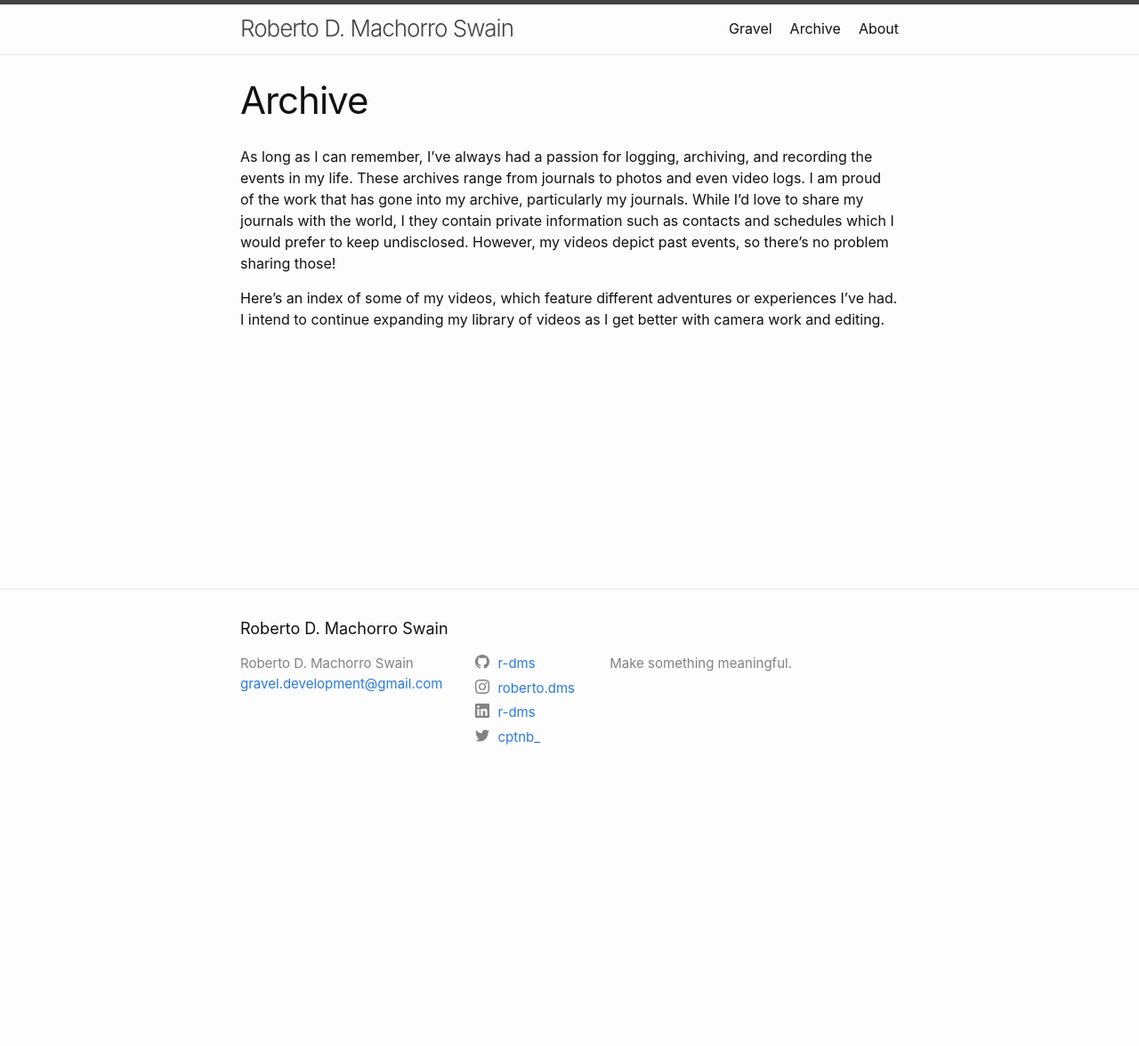
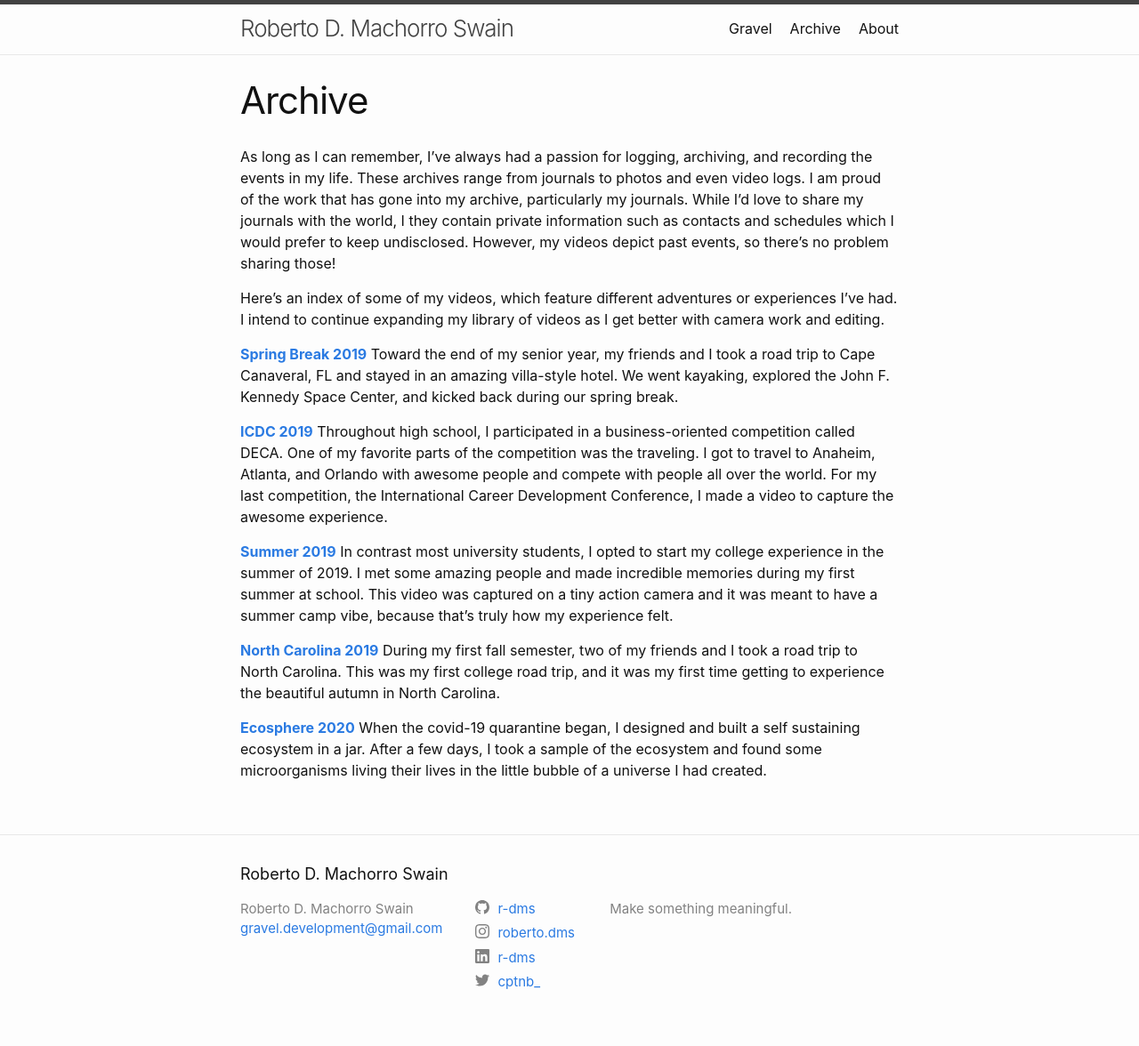
Before and after one commit to r-dms/r-dms.github.io, a Jekyll site: the page built from archive.markdown, in a window 1280 px wide. Shown: the whole page at 89% size. Built offline with Jekyll 4.4.1, drawn with Linux system fonts in a browser that asks for light colours; before the commit the page ends 900 px from its top, so only the background shows below that.

Commit message:
Added youtube videos

```diff
--- a/archive.markdown
+++ b/archive.markdown
@@ -7,3 +7,18 @@ permalink: /archive/
 As long as I can remember, I've always had a passion for logging, archiving, and recording the events in my life. These archives range from journals to photos and even video logs. I am proud of the work that has gone into my archive, particularly my journals. While I'd love to share my journals with the world, I they contain private information such as contacts and schedules which I would prefer to keep undisclosed. However, my videos depict past events, so there's no problem sharing those!
 
 Here's an index of some of my videos, which feature different adventures or experiences I've had. I intend to continue expanding my library of videos as I get better with camera work and editing.
+
+[**Spring Break 2019**](https://www.youtube.com/watch?v=flOu9HGD2vI)
+Toward the end of my senior year, my friends and I took a road trip to Cape Canaveral, FL and stayed in an amazing villa-style hotel. We went kayaking, explored the John F. Kennedy Space Center, and kicked back during our spring break.
+
+[**ICDC 2019**](https://www.youtube.com/watch?v=2ALsNM0Cmco&t=15s)
+Throughout high school, I participated in a business-oriented competition called DECA. One of my favorite parts of the competition was the traveling. I got to travel to Anaheim, Atlanta, and Orlando with awesome people and compete with people all over the world. For my last competition, the International Career Development Conference, I made a video to capture the awesome experience.
+
+[**Summer 2019**](https://www.youtube.com/watch?v=Ht9yIPexnWE&t=22s)
+In contrast most university students, I opted to start my college experience in the summer of 2019. I met some amazing people and made incredible memories during my first summer at school. This video was captured on a tiny action camera and it was meant to have a summer camp vibe, because that's truly how my experience felt.
+
+[**North Carolina 2019**](https://www.youtube.com/watch?v=M_qAuLpEsks)
+During my first fall semester, two of my friends and I took a road trip to North Carolina. This was my first college road trip, and it was my first time getting to experience the beautiful autumn in North Carolina.
+
+[**Ecosphere 2020**](https://www.youtube.com/watch?v=nSwyA36nZ80)
+When the covid-19 quarantine began, I designed and built a self sustaining ecosystem in a jar. After a few days, I took a sample of the ecosystem and found some microorganisms living their lives in the little bubble of a universe I had created.
```
